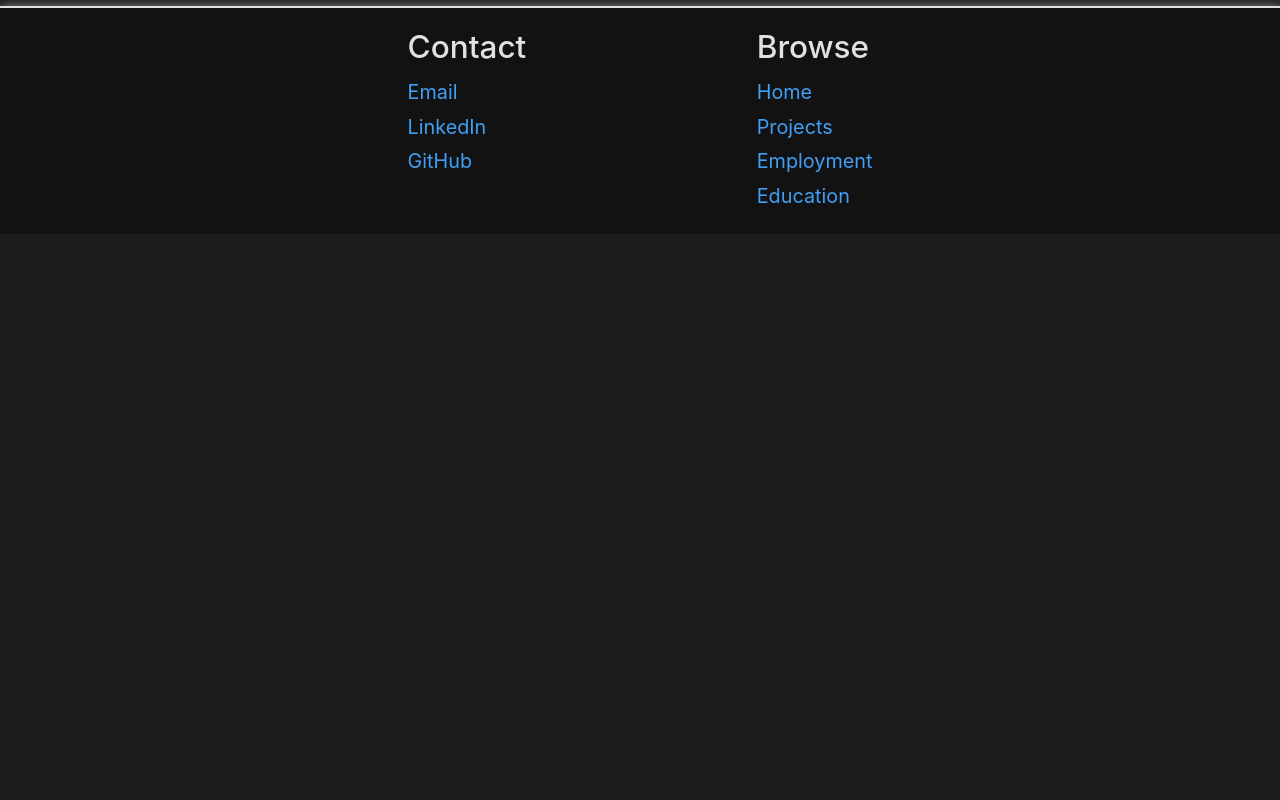
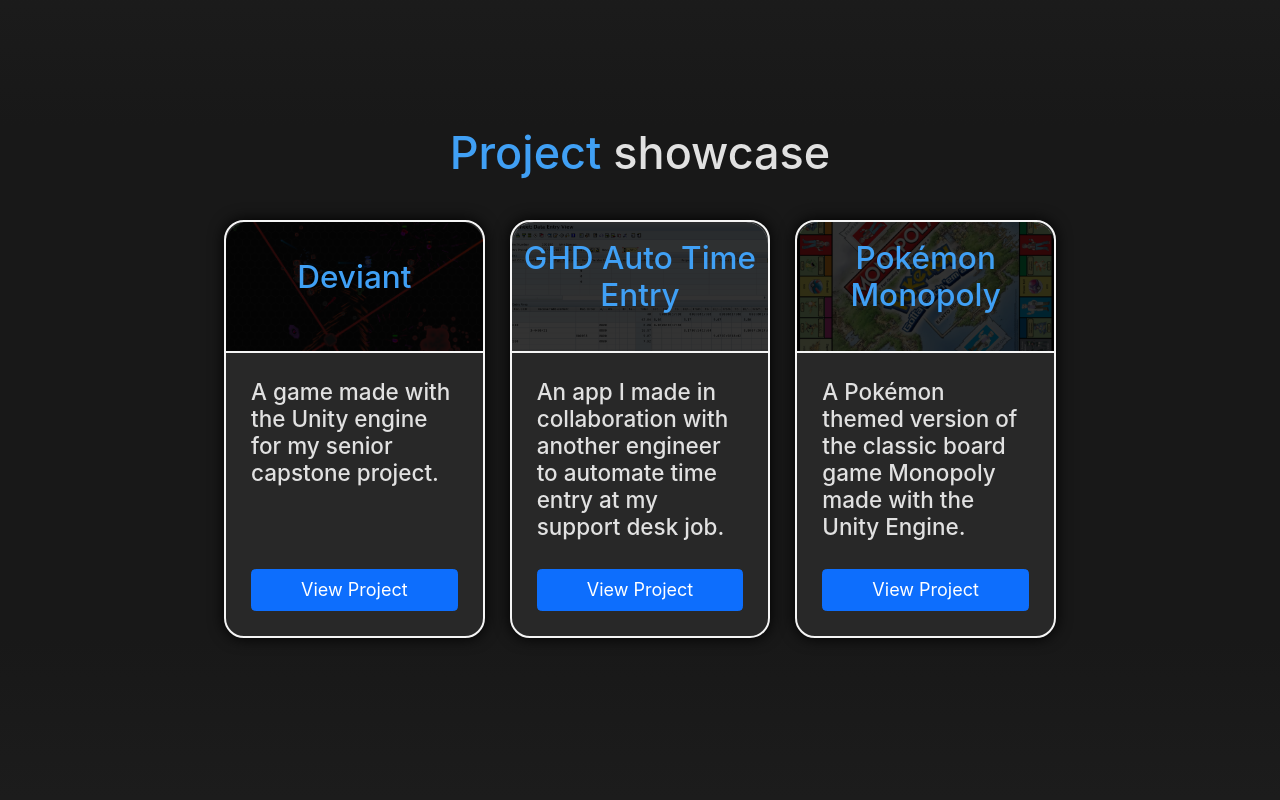
Before and after one commit to Dylan-Dotti/React-Portfolio-Website, a React (Create React App) app: page / in a window 1280 px wide. Shown: the part 3120-3920 px from the top of the page. Before the commit the page ends 3354 px from the top, so only its background shows below. Built offline with nearby package versions, Linux system fonts and the light colour scheme.

Commit message:
Add project showcase section

```diff
--- a/src/Components/About/about.scss
+++ b/src/Components/About/about.scss
@@ -91,6 +91,61 @@
         }
     }
 
+    .projects-section {
+        background-color: $main-background-dark;
+
+        .project-showcase {
+            display: grid;
+            grid-template-columns: repeat(3, 1fr);
+            gap: 3%;
+
+            .project-card {
+                border: 2px solid whitesmoke;
+                border-radius: 20px;
+                box-shadow: 0px 0px 15px 0 rgba(0, 0, 0, 1);
+                background-color: $main-background-light;
+                display: flex;
+                flex-direction: column;
+
+                .card-title {
+                    text-align: center;
+                    margin-bottom: 20px;
+                    color: $primary-color;
+                }
+
+                .card-image {
+                    position: relative;
+                    border-bottom: 2px solid whitesmoke;
+
+                    img {
+                        //border-radius: inherit;
+                        border-radius: 22px 22px 0 0;
+
+                        width: 100%;
+                        object-fit: cover;
+                        aspect-ratio: 4/2;
+                    }
+
+                    .image-cover {
+                        background-color: rgba(black, 0.8);
+                        display: grid;
+                        place-items: center;
+                        border-radius: 22px 22px 0 0;
+                    }
+                }
+
+                .card-content {
+                    flex: 1;
+                    padding: 25px;
+                    display: flex;
+                    flex-direction: column;
+                    justify-content: space-between;
+                    gap: 20px;
+                }
+            }
+        }
+    }
+
     .section-title {
         text-align: center;
         margin-bottom: 40px;
--- a/src/Components/About/index.tsx
+++ b/src/Components/About/index.tsx
@@ -5,6 +5,9 @@ import { AppConstantsContext } from "../../App";
 import { FontAwesomeIcon } from "@fortawesome/react-fontawesome";
 import { faLayerGroup, faSitemap, faRobot } from '@fortawesome/free-solid-svg-icons';
 import getTechIcons from "../../IconSources/tech-icons";
+import projectData from "../../Data/ProjectData";
+import { Link } from "react-router-dom";
+import { HashLink } from "react-router-hash-link";
 
 
 const About: React.FC = () => {
@@ -43,11 +46,17 @@ const About: React.FC = () => {
         techIcons.blenderOriginal,
     ];
 
+    const showcaseProjects = [
+        projectData[0],
+        projectData[1],
+        projectData[2],
+    ];
+
     const generateIconDelay = (index: number) => {
         // generate a random delay between 0 and 200ms
         const delay = Math.floor(Math.random() * 750);
         return delay + 250;
-    }
+    };
 
     return (
         <div id="about">
@@ -174,6 +183,45 @@ const About: React.FC = () => {
                 </div>
             </div>
 
+            <div className="gradient-section gradient-1"></div>
+
+            {/* Project showcase section */}
+            <div className="projects-section">
+                <div className="content-container">
+                    <ScrollFadeInSection durationMS={appConstants.fadeInDurationMS} delayMS={150}>
+                        <h1 className="section-title"><span className="primary-color-text">Project</span> showcase</h1>
+                    </ScrollFadeInSection>
+
+                    <div className="project-showcase">
+                        {showcaseProjects.map((project, index) => (
+                            <ScrollFadeInSection
+                                key={index}
+                                className="project-card"
+                                durationMS={appConstants.fadeInDurationMS * 0.8}
+                                delayMS={index * 250}
+                                direction={ScrollFadeInDirection.Up}
+                                shiftValue="50px"
+                            >
+                                <div className="card-image">
+                                    <img src={project.imgSrc} alt="" />
+                                    <div className="absolute-cover-panel image-cover">
+                                        <h3 className="card-title">{project.name}</h3>
+                                    </div>
+                                </div>
+                                <div className="card-content">
+                                    <h5 className="card-description">{project.shortDescription ?? project.description}</h5>
+                                    <HashLink to={`/projects#project-${project.id}`} className="btn btn-primary">View Project</HashLink>
+                                </div>
+                            </ScrollFadeInSection>
+                        ))}
+                    </div>
+                </div>
+
+
+            </div>
+
+            <div className="gradient-section gradient-2"></div>
+
         </div>
     );
 }
```
